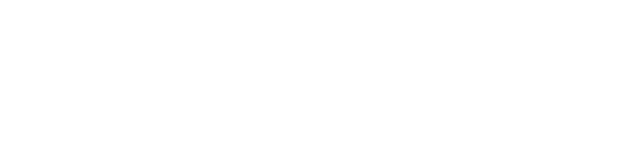
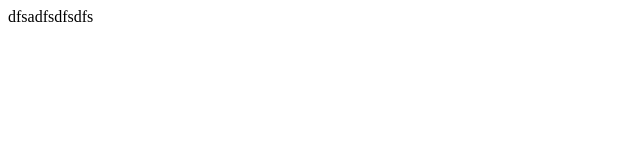
Before and after one commit to acunmedyaakademi/berk-ali-ortak-calisma, a plain HTML site: page iletisim.html in a window 1280 px wide. Shown: the whole page, without its empty margins (0-640 px from the left). Drawn offline with Linux system fonts and the light colour scheme.

Commit message:
iletisim.html guncellendi

```diff
--- a/iletisim.html
+++ b/iletisim.html
@@ -6,6 +6,6 @@
     <title>İletisim</title>
 </head>
 <body>
-
+    dfsadfsdfsdfs
 </body>
 </html>
```
